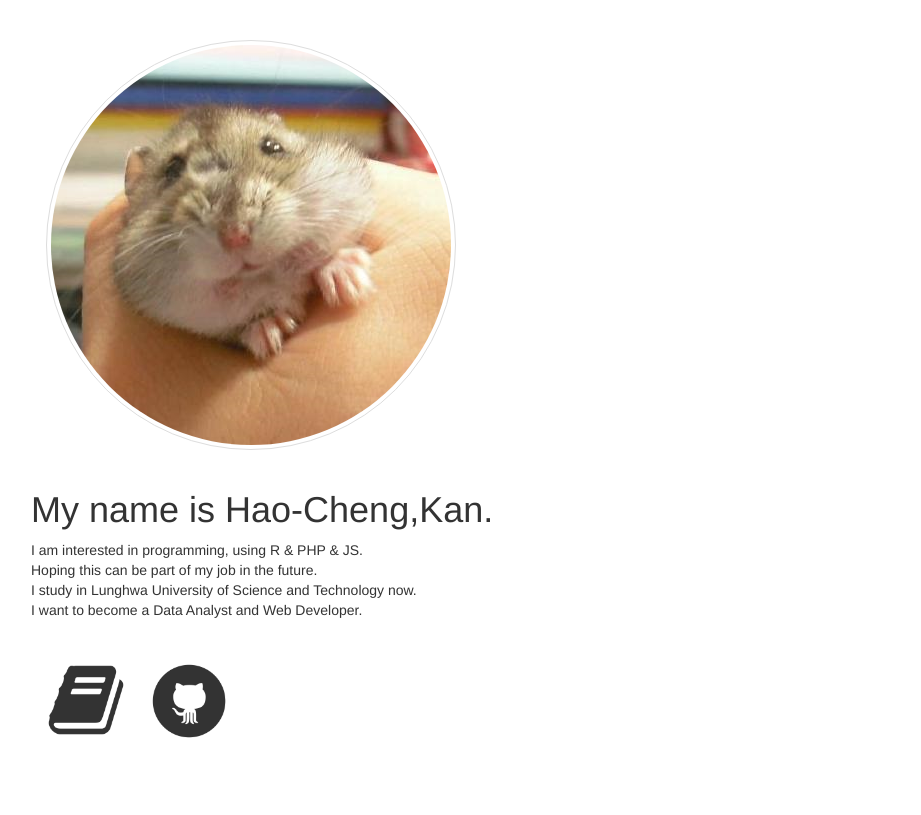
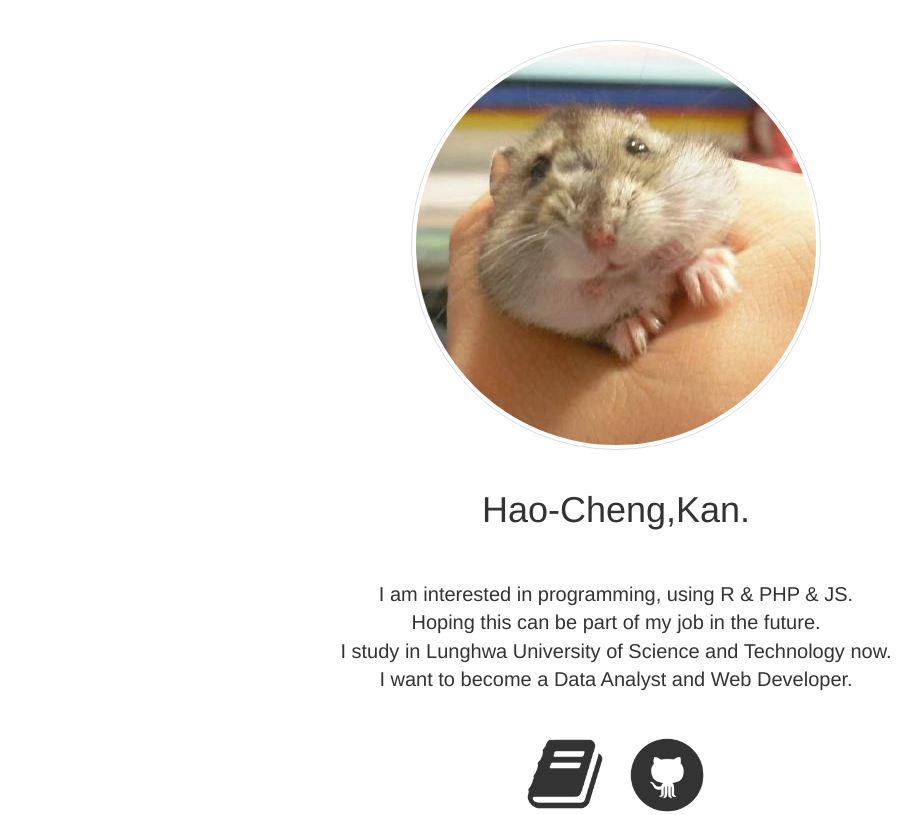
Before and after one commit to kancheng/kancheng.github.io, a plain HTML site: page index.html in a window 1280 px wide. Shown: the whole page, without its empty margins (24-945 px from the left). Drawn offline with nearby package versions, Linux system fonts and the light colour scheme; a small style sheet from the web is missing.

Commit message:
Update CSS & Page

```diff
--- a/css/main.css
+++ b/css/main.css
@@ -21,9 +21,6 @@ charset "utf-8";
 	background-color: #FDFDFD;
 }
 
-.haoye-pic img {
-  max-width: 60%;
-  border-radius: 50%;
-  -webkit-box-shadow: 0 0 0 0.2rem #ffffff;
-          box-shadow: 0 0 0 0.2rem #ffffff;
+.main {
+    text-align: center;
 }
--- a/index.html
+++ b/index.html
@@ -6,7 +6,7 @@
 		<meta name="description" content="">
 		<meta name="author" content="">
 		<title>Haoye</title>
-		<link href="./css/bootstrap.min.css" rel="stylesheet">
+		<link href="css/bootstrap.min.css" rel="stylesheet">
 		<link rel = "stylesheet" type = "text/css" href = "css/main.css">
 		<link rel="shortcut icon" href="favicon.ico"/>
 	</head>
@@ -22,21 +22,20 @@
 						draggable="false"
 					/>
 				</div>
-
-
 				<br />
 				<div class = "row">
 					<div class="col-12">
-					<h1 class="display-3">My name is Hao-Cheng,Kan. </h1>
+						<h1 class="display-3">Hao-Cheng,Kan.</h1>
 					</div>
+				<br />
+				<br />
 					<div class="col-12">
-					<span>
+						<span style=" font-size: 20px">
 							I am interested in programming, using R & PHP & JS.<br />
 							Hoping this can be part of my job in the future.<br />
 							I study in Lunghwa University of Science and Technology now.<br />
 							I want to become a Data Analyst and Web Developer.<br />
 						</span>
-				</div>
 					</div>
 				<br />
 				<br />
@@ -51,6 +50,7 @@
 				</div>
 			</div>
 			</div>
+		</div>
 		<script src="https://ajax.googleapis.com/ajax/libs/jquery/1.12.4/jquery.min.js"></script>
 		<script>window.jQuery || document.write('<script src="../js/vendor/jquery.min.js"><\/script>')</script>
  		<script src="js/bootstrap.min.js"></script>
```
Lines whose indentation alone changed are shown as unchanged.
